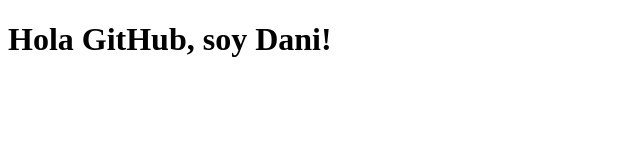
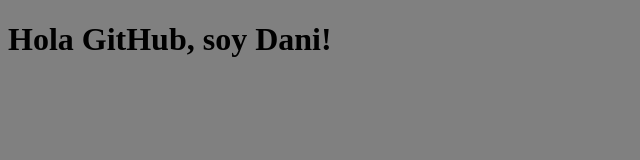
Before and after one commit to Danivio/Mi-primer-proyecto, a plain HTML site: page docs/index.html in a window 1280 px wide. Shown: the whole page, without its empty margins (0-640 px from the left). Drawn offline with Linux system fonts and the light colour scheme.

Commit message:
cambie el fondo

```diff
--- a/docs/index.html
+++ b/docs/index.html
@@ -5,6 +5,7 @@
     <meta http-equiv="X-UA-Compatible" content="IE=edge">
     <meta name="viewport" content="width=device-width, initial-scale=1.0">
     <title>Document</title>
+    <link rel="stylesheet" href="styles.css">
 </head>
 <body>
     <h1>Hola GitHub, soy Dani!</h1>
--- /dev/null
+++ b/docs/styles.css
@@ -0,0 +1,3 @@
+body {
+    background: grey;
+}
```
